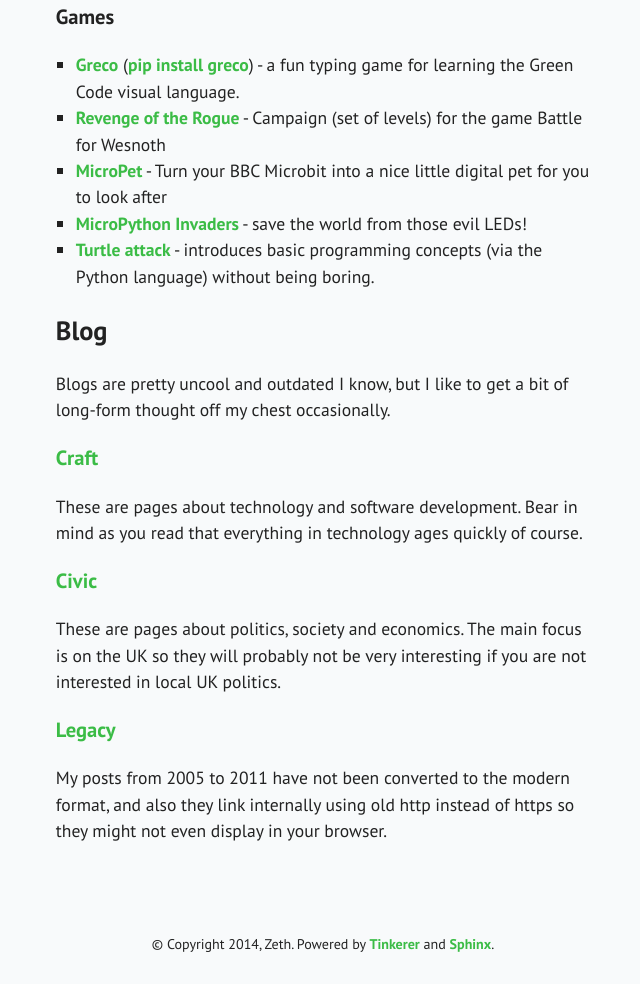
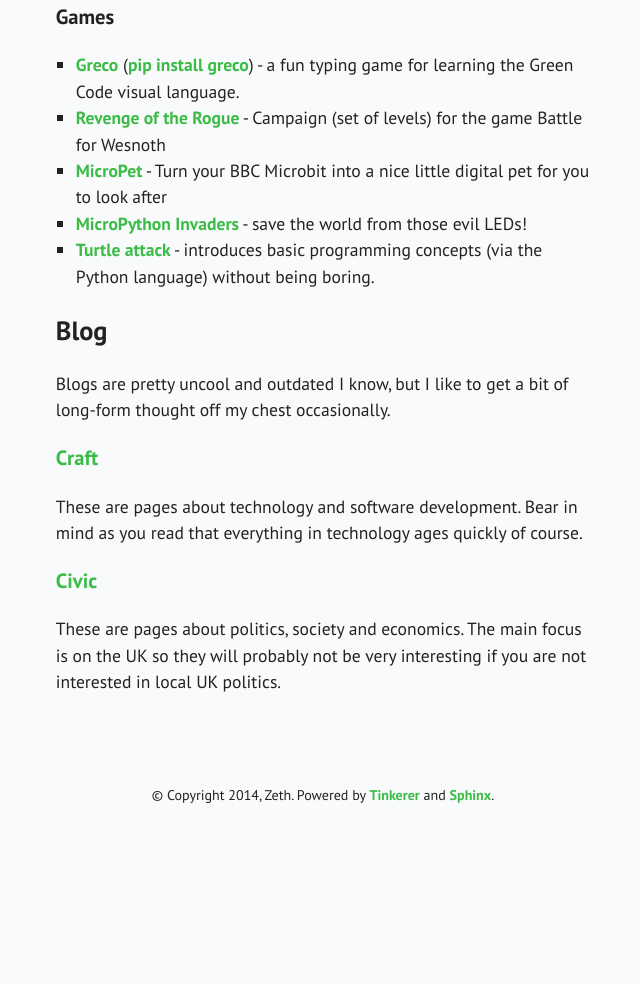
Before and after one commit to zeth/zeth.github.io, a plain HTML site: page pages/welcome.html in a window 1280 px wide. Shown: the part 1968-2952 px from the top of the page, without its empty margins (317-957 px from the left). After the commit the page ends 2803 px from the top, so only its background shows below. Drawn offline with nearby package versions, Linux system fonts and the light colour scheme.

Commit message:
Remove link to really old blog.

```diff
--- a/pages/welcome.html
+++ b/pages/welcome.html
@@ -142,12 +142,6 @@ mind as you read that everything in technology ages quickly of course.</p>
 is on the UK so they will probably not be very interesting if you are
 not interested in local UK politics.</p>
 </div>
-<div class="section" id="legacy">
-<h3><a class="reference external" href="https://zeth.net/archive/posts/">Legacy</a></h3>
-<p>My posts from 2005 to 2011 have not been converted to the modern
-format, and also they link internally using old http instead of https
-so they might not even display in your browser.</p>
-</div>
 </div>
 </div>
 
```
